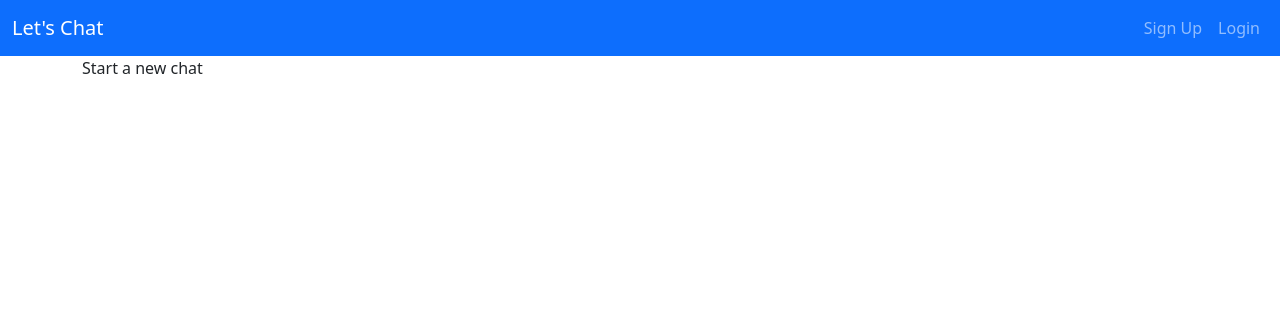
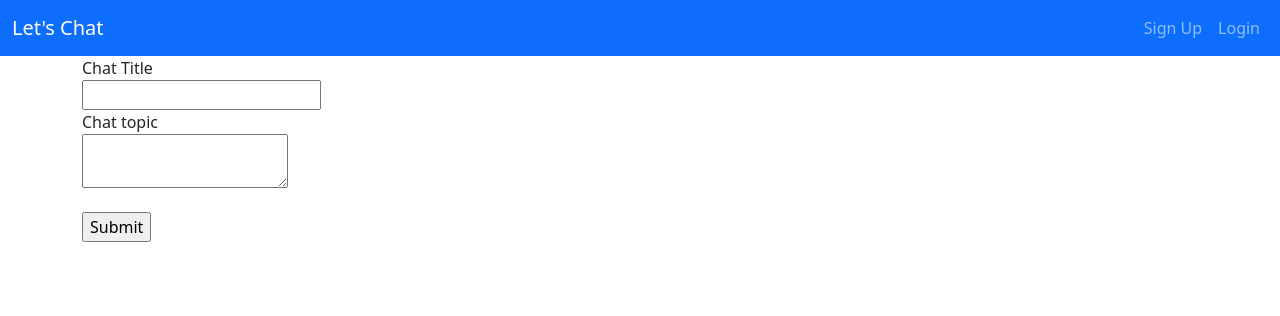
Before and after one commit to bugdude01/Giant_Day, a Django app: template chat/templates/chat/startchat.html in a window 1280 px wide. Shown: the top 316 px of the page. Run offline with Django 3.2, Linux system fonts and the light colour scheme; the template is opened without the code that fills it, so the values that code supplies are empty, except form fields; tables that the repository leaves empty hold one stand-in row (values such as "Sample post"); form fields are guessed from the names that the template uses.

Commit message:
small HTML tidy

```diff
--- a/chat/templates/chat/home.html
+++ b/chat/templates/chat/home.html
@@ -2,7 +2,8 @@
 {% extends 'chat/base.html' %}
 
 {% block content %}
-
-    <h1>Let's Talk</h1>
+<div class="container">
+    <h1>What shall we chat about?</h1>
+</div>
 
 {% endblock  %}
--- a/chat/templates/chat/login.html
+++ b/chat/templates/chat/login.html
@@ -4,7 +4,7 @@
 
 <h2>{{ error }}</h2>
 
-
+<div class="container">
     <h1>Login</h1>
 
     <form action="" method="POST">
@@ -17,5 +17,6 @@
 
     <input type="submit" name="Login User" id="">
     </form>
+</div>
 
 {% endblock  %}
--- a/chat/templates/chat/startchat.html
+++ b/chat/templates/chat/startchat.html
@@ -2,6 +2,18 @@
 
 {% block content %}
 
-Start a new chat
+<form action="" method="POST">
+{% csrf_token %}
+Chat Title
+<br>
+{{ form.title}}
+<br>
+Chat topic
+<br>
+{{ form.body}}
+<br>
+<br>
+<input type="submit" value="Submit" name="">
+</form>
 
 {% endblock  %}
```
Also changed, not shown: chat/templates/chat/signup.html (+2 -27 lines).
